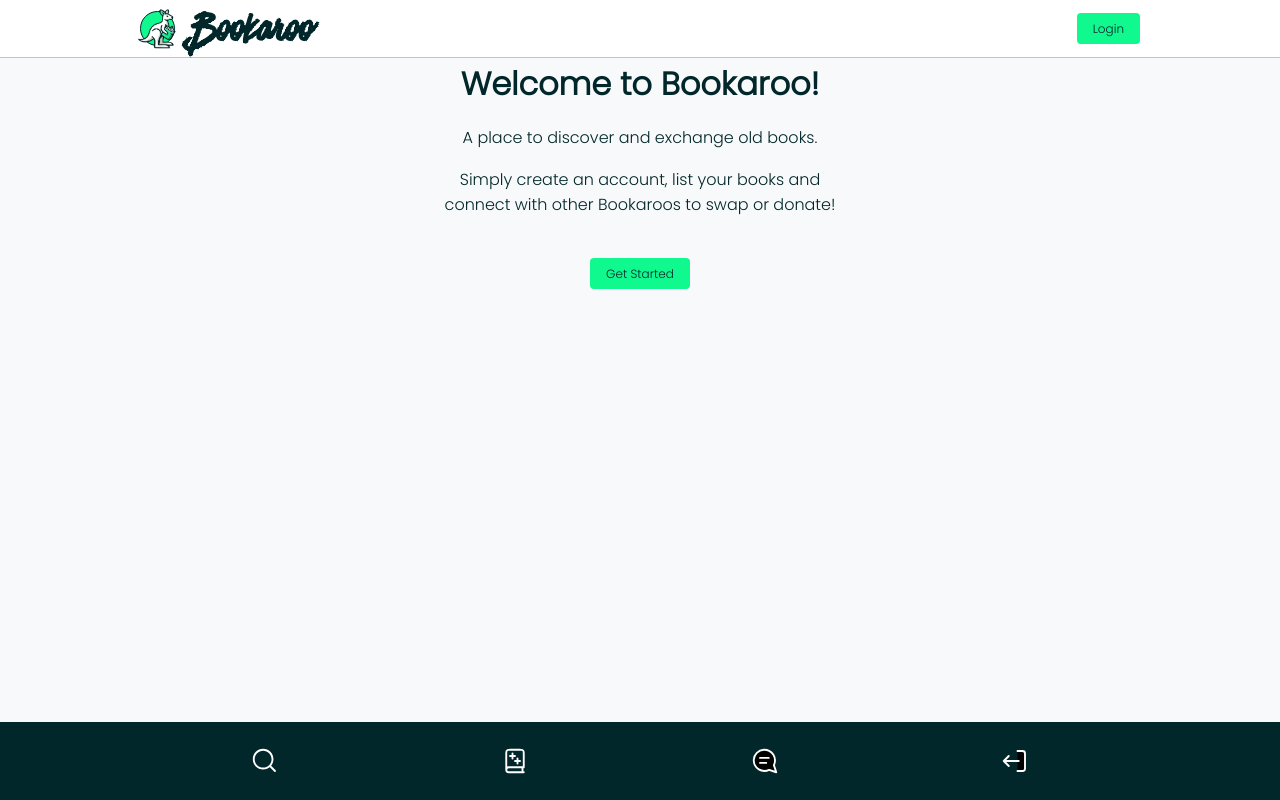
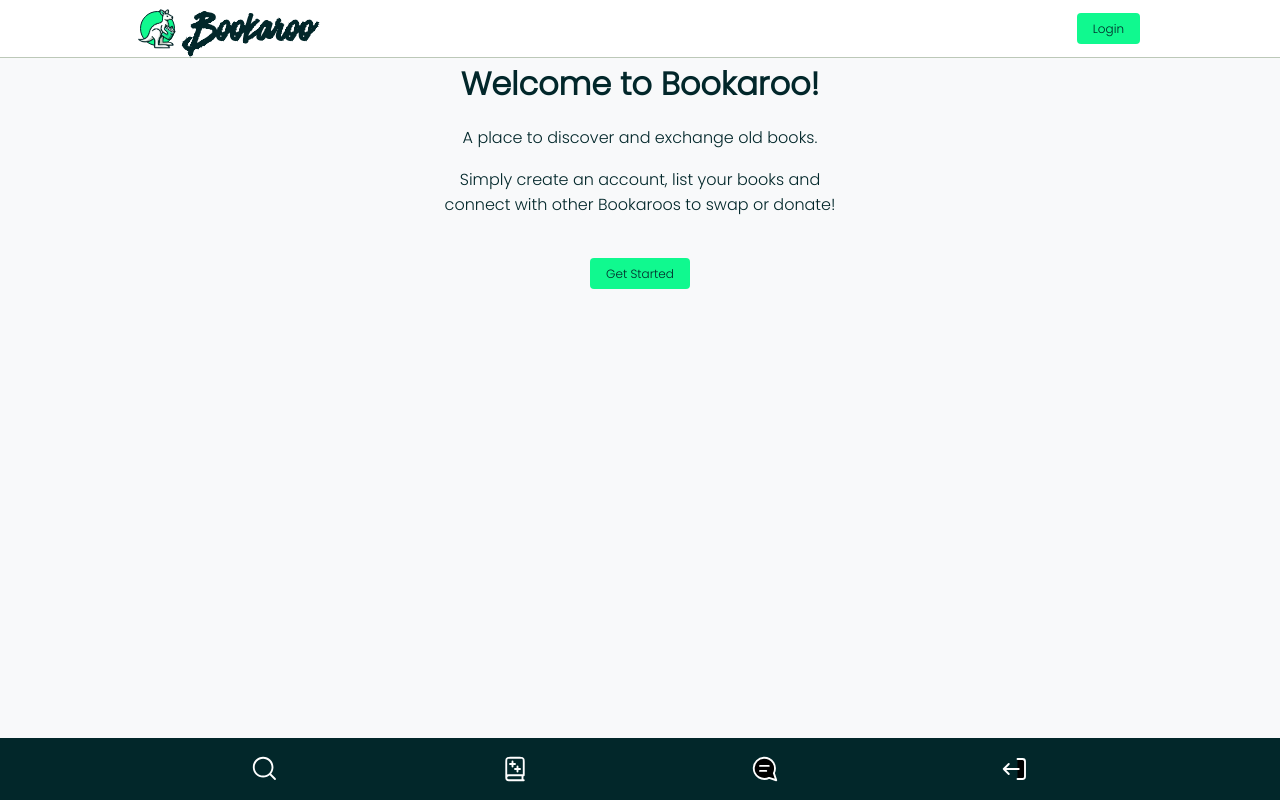
Before and after one commit to benhensor/bookaroo_frontend, a React (Create React App) app: page / in a window 1280 px wide. Built offline with nearby package versions, Linux system fonts and the light colour scheme; no server answers.

Commit message:
footer styles amend

```diff
--- /dev/null
+++ b/src/assets/styles/FooterStyles.js
@@ -0,0 +1,24 @@
+import styled from 'styled-components';
+
+export const FooterContainer = styled.footer`
+  background-color: var(--blkGreen);
+  color: var(--white);
+  text-align: center;
+  margin: 0 auto;
+  width: 100%;
+  position: fixed;
+  bottom: 0;
+`
+
+export const NavBar = styled.nav`
+  max-width: 100rem;
+  margin: 0 auto;
+  display: flex;
+  justify-content: space-around;
+  padding: var(--md) 0;
+`
+
+export const NavItem = styled.div`
+  display: flex;
+  align-items: center;
+`
--- a/src/components/footer/Footer.js
+++ b/src/components/footer/Footer.js
@@ -1,9 +1,13 @@
 import React from 'react'
-import styled from 'styled-components'
 import Browse from '../../icons/Browse'
 import Listings from '../../icons/Listings'
 import Messages from '../../icons/Messages'
 import LogOut from '../../icons/LogOut'
+import {
+  FooterContainer,
+  NavBar,
+  NavItem,
+} from '../../assets/styles/FooterStyles'
 
 export default function Footer() {
 
@@ -39,25 +43,3 @@ export default function Footer() {
     </FooterContainer>
   )
 }
-
-const FooterContainer = styled.footer`
-  background-color: var(--blkGreen);
-  color: var(--white);
-  padding: var(--lg) var(--md);
-  text-align: center;
-  width: 100%;
-  position: fixed;
-  bottom: 0;
-`
-
-const NavBar = styled.nav`
-  max-width: 100rem;
-  margin: 0 auto;
-  display: flex;
-  justify-content: space-around;
-`
-
-const NavItem = styled.div`
-  display: flex;
-  align-items: center;
-`
--- a/src/context/BooksContext.js
+++ b/src/context/BooksContext.js
@@ -1,7 +1,6 @@
 import React, { createContext, useState, useEffect, useCallback, useMemo } from 'react';
 import { useAuth } from './AuthContext';
 import axios from 'axios';
-import { useQuery } from 'react-query';
 
 const BooksContext = createContext();
 
```
